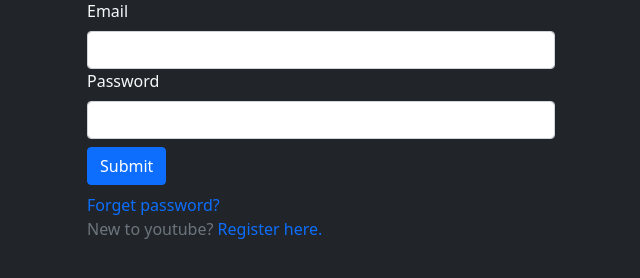
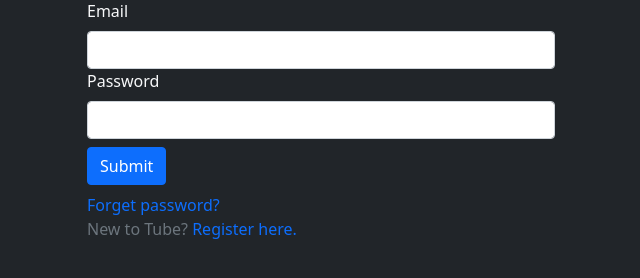
Before and after one commit to Gokul-Atom/youtube-clone, a Django app: page /login/ in a window 1280 px wide. Shown: the part 108-386 px from the top of the page, without its empty margins (319-959 px from the left). Run offline with Django 4.2, Linux system fonts and the light colour scheme; parts of the project's set-up code (start-up, migrations or seed data) failed here and were passed over; some libraries are stand-ins or nearby versions.

Commit message:
Update login_register.html

```diff
--- a/home/templates/home/login_register.html
+++ b/home/templates/home/login_register.html
@@ -32,7 +32,7 @@
         </form>
 
         <a class="text-decoration-none" href="{% url 'reset-password' %}">Forget password?</a>
-        <p class="text-muted">New to youtube? <a class="text-decoration-none" href="{% url 'register' %}">Register here.</a></p>
+        <p class="text-muted">New to Tube? <a class="text-decoration-none" href="{% url 'register' %}">Register here.</a></p>
 
     </div>
     {% endif %}
@@ -117,7 +117,7 @@
             <button class="btn btn-primary my-2" type="submit" disabled>Reset Password</button>
         </form>
 
-        <p class="text-muted">New to youtube? <a class="text-decoration-none" href="{% url 'register' %}">Register here.</a></p>
+        <p class="text-muted">New to Tube? <a class="text-decoration-none" href="{% url 'register' %}">Register here.</a></p>
 
     </div>
     {% endif %}
```
